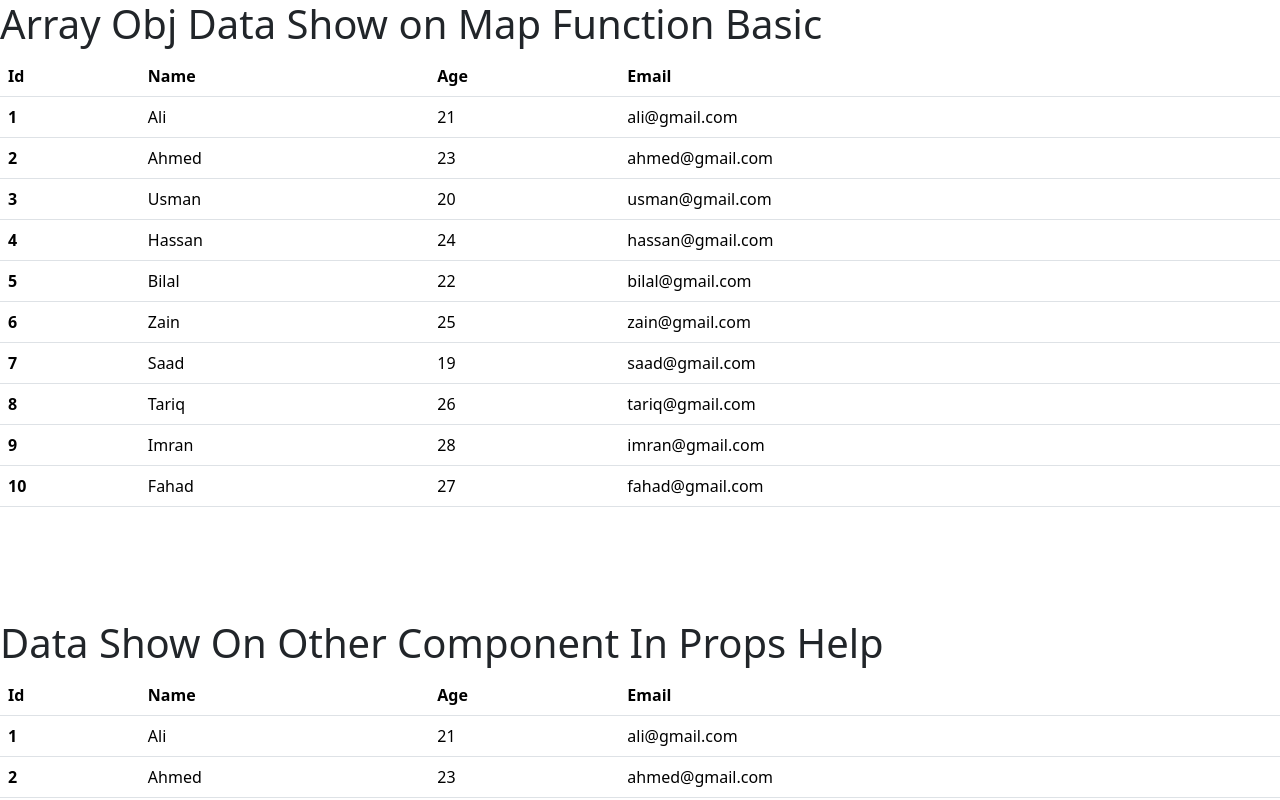
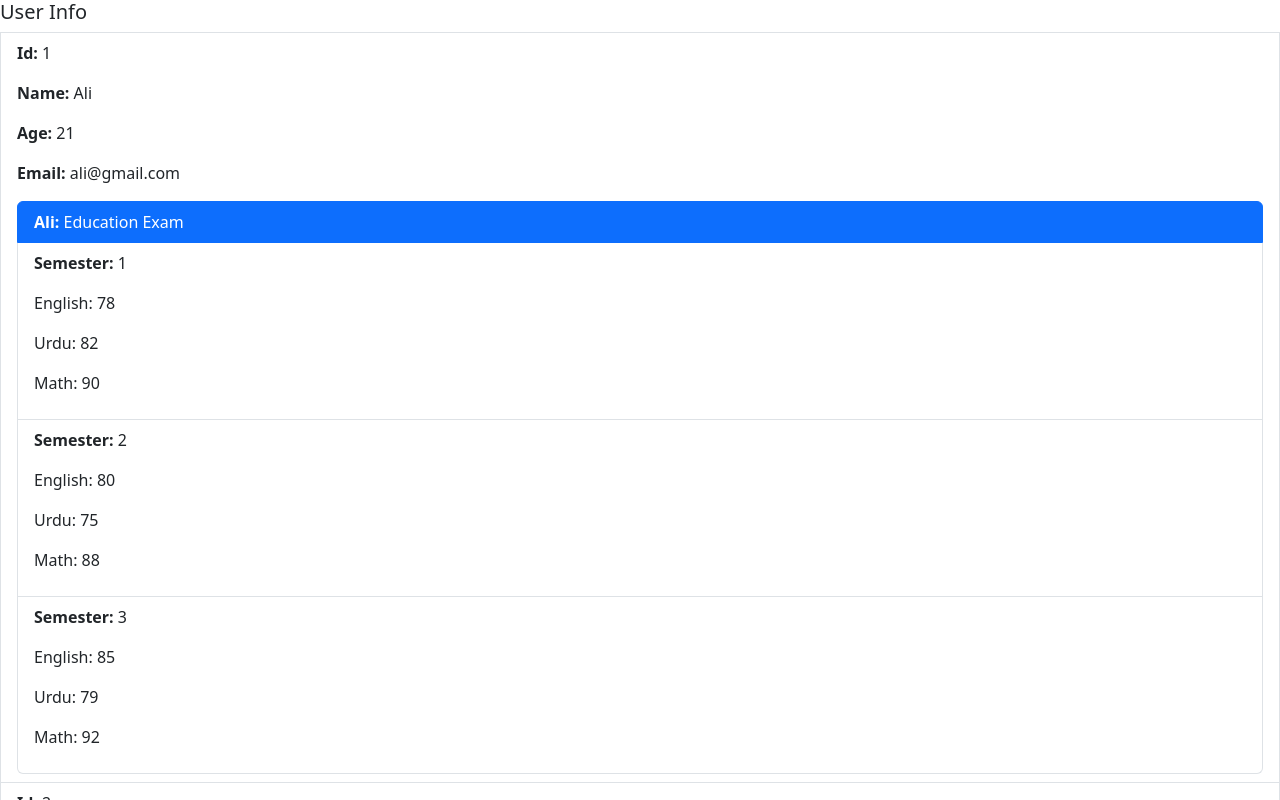
Before and after one commit to Mr-Mudasir-Dev/react-learning-journey, a React (Vite) app in the folder react-practice/: page / in a window 1280 px wide. Shown: the top 800 px of the page. Built offline with nearby package versions, Linux system fonts and the light colour scheme.

Commit message:
Nasted map function impememnt

```diff
--- a/react-practice/src/App.jsx
+++ b/react-practice/src/App.jsx
@@ -4,9 +4,98 @@ import viteLogo from "/vite.svg";
 import Arrayobj from "./Arrayobj";
 
 function App() {
+  let userApi = [
+    {
+      id: 1,
+      name: "Ali",
+      age: 21,
+      email: "ali@gmail.com",
+      password: "1234",
+      education: [
+        { semester: 1, english: 78, urdu: 82, math: 90 },
+        { semester: 2, english: 80, urdu: 75, math: 88 },
+        { semester: 3, english: 85, urdu: 79, math: 92 },
+      ],
+    },
+    {
+      id: 2,
+      name: "Ahmed",
+      age: 23,
+      email: "ahmed@gmail.com",
+      password: "1234",
+      education: [
+        { semester: 1, english: 70, urdu: 68, math: 74 },
+        { semester: 2, english: 73, urdu: 72, math: 79 },
+        { semester: 3, english: 76, urdu: 75, math: 81 },
+      ],
+    },
+    {
+      id: 3,
+      name: "Usman",
+      age: 22,
+      email: "usman@gmail.com",
+      password: "1234",
+      education: [
+        { semester: 1, english: 88, urdu: 84, math: 91 },
+        { semester: 2, english: 86, urdu: 80, math: 89 },
+        { semester: 3, english: 90, urdu: 85, math: 94 },
+      ],
+    },
+    {
+      id: 4,
+      name: "Hassan",
+      age: 24,
+      email: "hassan@gmail.com",
+      password: "1234",
+      education: [
+        { semester: 1, english: 65, urdu: 70, math: 72 },
+        { semester: 2, english: 68, urdu: 74, math: 76 },
+        { semester: 3, english: 71, urdu: 77, math: 80 },
+      ],
+    },
+    {
+      id: 5,
+      name: "Bilal",
+      age: 20,
+      email: "bilal@gmail.com",
+      password: "1234",
+      education: [
+        { semester: 1, english: 92, urdu: 88, math: 95 },
+        { semester: 2, english: 89, urdu: 85, math: 93 },
+        { semester: 3, english: 94, urdu: 90, math: 97 },
+      ],
+    },
+  ];
   return (
     <>
-      <Arrayobj />
+      <ul className="list-group">
+        <h5>User Info</h5>
+        {userApi.map((i) => (
+          <li className="list-group-item">
+            <p>
+              <strong>Id:</strong> {i.id}
+            </p>
+            <p>
+              <strong>Name:</strong> {i.name}
+            </p>
+            <p>
+              <strong>Age:</strong> {i.age}
+            </p>
+            <p>
+              <strong>Email:</strong> {i.email}
+            </p>
+
+            <ul className="list-group mt-2">
+              <li className="list-group-item active">
+                <strong>{i.name}: </strong> Education Exam
+              </li>
+              {i.education.map((e) => (
+                <Arrayobj edu={e} />
+              ))}
+            </ul>
+          </li>
+        ))}
+      </ul>
     </>
   );
 }
--- a/react-practice/src/Arrayobj.jsx
+++ b/react-practice/src/Arrayobj.jsx
@@ -1,132 +1,14 @@
-import UserApi from "./UserApi";
-import PropsApi from "./PropsApi";
-
-const Arrayobj = () => {
-  let userApi = [
-    { id: 1, name: "Ali", age: 21, email: "ali@gmail.com", password: "1234" },
-    {
-      id: 2,
-      name: "Ahmed",
-      age: 23,
-      email: "ahmed@gmail.com",
-      password: "1234",
-    },
-    {
-      id: 3,
-      name: "Usman",
-      age: 20,
-      email: "usman@gmail.com",
-      password: "1234",
-    },
-    {
-      id: 4,
-      name: "Hassan",
-      age: 24,
-      email: "hassan@gmail.com",
-      password: "1234",
-    },
-    {
-      id: 5,
-      name: "Bilal",
-      age: 22,
-      email: "bilal@gmail.com",
-      password: "1234",
-    },
-    {
-      id: 6,
-      name: "Zain",
-      age: 25,
-      email: "zain@gmail.com",
-      password: "1234",
-    },
-    { id: 7, name: "Saad", age: 19, email: "saad@gmail.com", password: "1234" },
-    {
-      id: 8,
-      name: "Tariq",
-      age: 26,
-      email: "tariq@gmail.com",
-      password: "1234",
-    },
-    {
-      id: 9,
-      name: "Imran",
-      age: 28,
-      email: "imran@gmail.com",
-      password: "1234",
-    },
-    {
-      id: 10,
-      name: "Fahad",
-      age: 27,
-      email: "fahad@gmail.com",
-      password: "1234",
-    },
-  ];
-
+const Arrayobj = ({ edu }) => {
   return (
     <>
-      <h1>Array Obj Data Show on Map Function Basic</h1>
-
-      <table className="table">
-        <thead>
-          <tr>
-            <th scope="col">Id</th>
-            <th scope="col">Name</th>
-            <th scope="col">Age</th>
-            <th scope="col">Email</th>
-          </tr>
-        </thead>
-        <tbody>
-          {userApi.map((i) => (
-            <tr>
-              <th scope="row">{i.id}</th>
-              <td>{i.name}</td>
-              <td>{i.age}</td>
-              <td>{i.email}</td>
-            </tr>
-          ))}
-        </tbody>
-      </table>
-      <br />
-      <br />
-      <br />
-      <br />
-
-      <h1>Data Show On Other Component In Props Help </h1>
-      <table className="table">
-        <thead>
-          <tr>
-            <th scope="col">Id</th>
-            <th scope="col">Name</th>
-            <th scope="col">Age</th>
-            <th scope="col">Email</th>
-          </tr>
-        </thead>
-        <tbody>
-          {userApi.map((i) => (
-            <UserApi data={i} />
-          ))}
-        </tbody>
-      </table>
-      <br />
-      <br />
-      <br />
-      <br />
-
-      <h1>props help data recive</h1>
-      <table className="table">
-        <thead>
-          <tr>
-            <th scope="col">Id</th>
-            <th scope="col">Name</th>
-            <th scope="col">Age</th>
-            <th scope="col">Email</th>
-          </tr>
-        </thead>
-        <tbody>
-          <PropsApi Api={userApi} />
-        </tbody>
-      </table>
+      <li className="list-group-item">
+        <p>
+          <strong>Semester:</strong> {edu.semester}
+        </p>
+        <p>English: {edu.english}</p>
+        <p>Urdu: {edu.urdu}</p>
+        <p>Math: {edu.math}</p>
+      </li>
     </>
   );
 };
```
